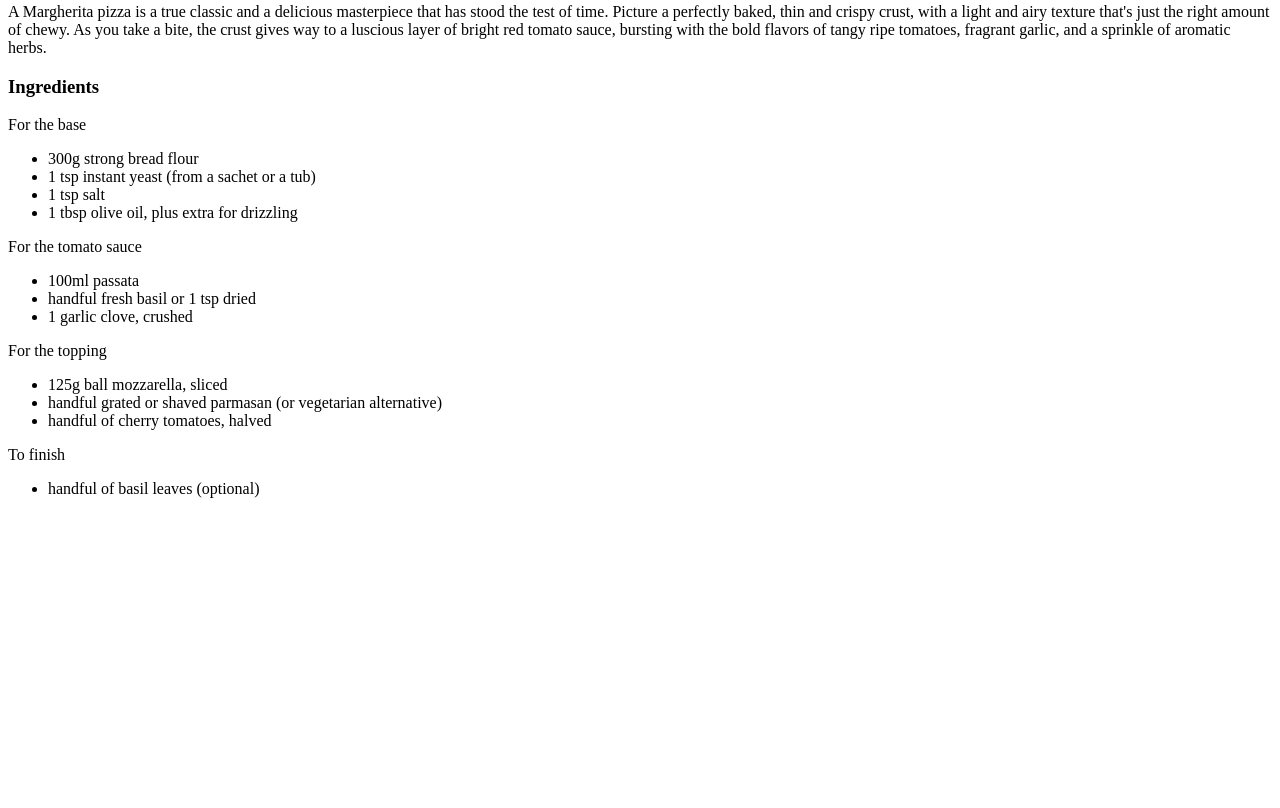
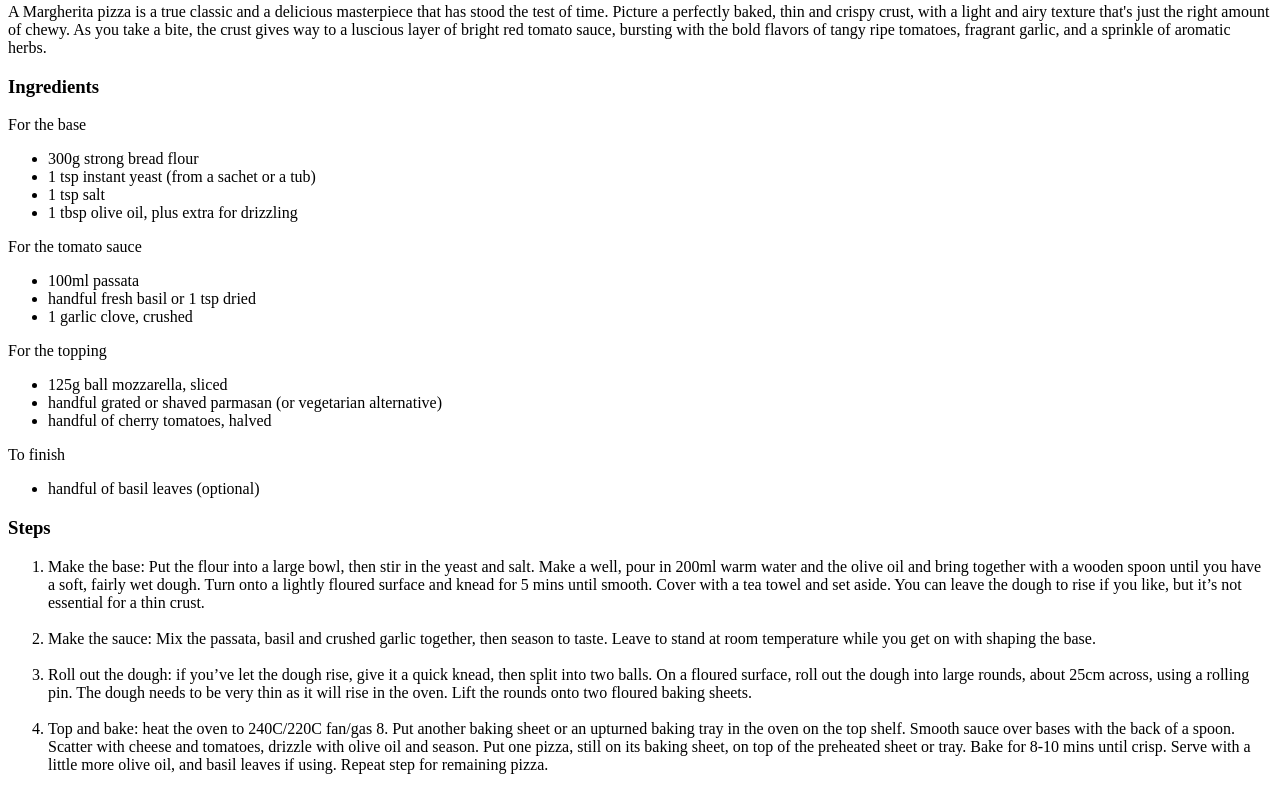
Before and after one commit to Spelks/odin-recipies, a plain HTML site: page recipes/pizza.html in a window 1280 px wide. Shown: the part 452-1260 px from the top of the page. Before the commit the page ends 966 px from the top, so only its background shows below. Drawn offline with Linux system fonts and the light colour scheme.

Commit message:
Add steps to cooking Pizza

```diff
--- a/recipes/pizza.html
+++ b/recipes/pizza.html
@@ -36,5 +36,12 @@
         <ul>
             <li>handful of basil leaves (optional)</li>
         </ul>
+        <h3>Steps</h3>
+        <ol>
+            <li>Make the base: Put the flour into a large bowl, then stir in the yeast and salt. Make a well, pour in 200ml warm water and the olive oil and bring together with a wooden spoon until you have a soft, fairly wet dough. Turn onto a lightly floured surface and knead for 5 mins until smooth. Cover with a tea towel and set aside. You can leave the dough to rise if you like, but it’s not essential for a thin crust.</li><br>
+            <li>Make the sauce: Mix the passata, basil and crushed garlic together, then season to taste. Leave to stand at room temperature while you get on with shaping the base.</li><br>
+            <li>Roll out the dough: if you’ve let the dough rise, give it a quick knead, then split into two balls. On a floured surface, roll out the dough into large rounds, about 25cm across, using a rolling pin. The dough needs to be very thin as it will rise in the oven. Lift the rounds onto two floured baking sheets.</li><br>
+            <li>Top and bake: heat the oven to 240C/220C fan/gas 8. Put another baking sheet or an upturned baking tray in the oven on the top shelf. Smooth sauce over bases with the back of a spoon. Scatter with cheese and tomatoes, drizzle with olive oil and season. Put one pizza, still on its baking sheet, on top of the preheated sheet or tray. Bake for 8-10 mins until crisp. Serve with a little more olive oil, and basil leaves if using. Repeat step for remaining pizza.</li><br>
+        </ol>
     </body>
 </html>
```
